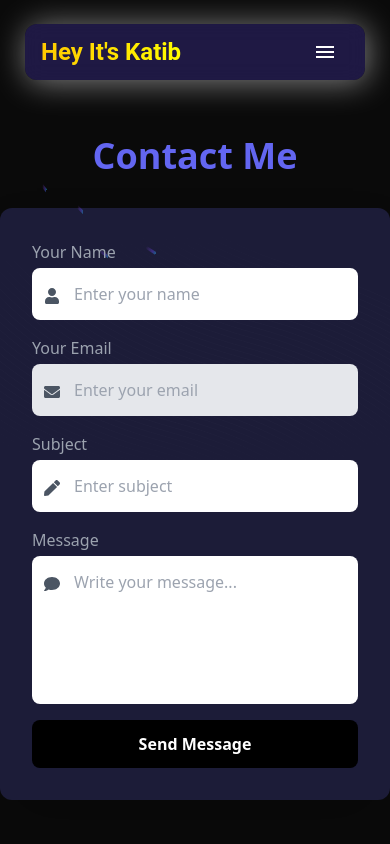
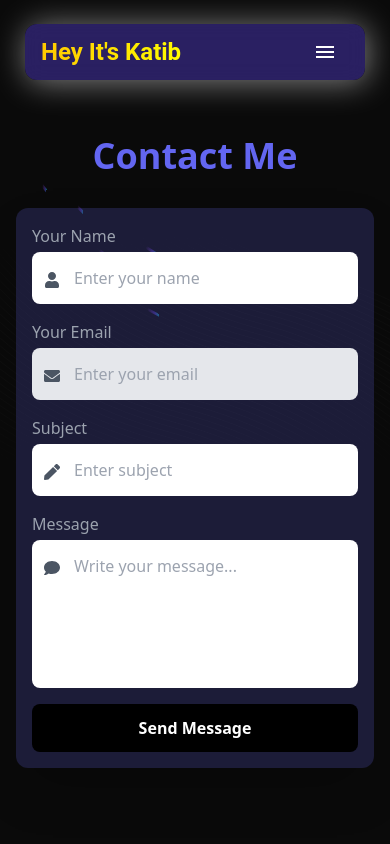
Before and after one commit to ansari-katib/my-portfolio-with-frontend-backend, a React (Vite) app in the folder frontend/: page /contact in a window 390 px wide. Shown: the top 844 px of the page. Built offline with nearby package versions, Linux system fonts and the light colour scheme.

Commit message:
updated the scroll

```diff
--- a/frontend/src/App.css
+++ b/frontend/src/App.css
@@ -0,0 +1,24 @@
+
+*{
+    scrollbar-width : thin;
+    scrollbar-color: #6a11cb #230e5c;
+}
+
+*::-webkit-scrollbar{
+    width: 10px;
+    height: 10px;
+}
+
+*::-webkit-scrollbar-track{
+    background : #f0f0f0;
+    border-radius: 10px;
+}
+
+*::-webkit-scrollbar-thumb{
+    background: linear-gradient(180deg , #8052ae , #052254);
+    border-radius: 10px;
+}
+
+*::-webkit-scrollbar-thumb:hover{
+    background: #555;
+}
--- a/frontend/src/App.jsx
+++ b/frontend/src/App.jsx
@@ -6,7 +6,7 @@ import HomePage from './Routes/Home'
 import ExperiencePage from './Routes/Experience'
 import ProjectsPage from './Routes/Projects'
 import ContactPage from './Routes/Contact'
-
+import './App.css';
 
 
 function App() {
--- a/frontend/src/Components/MyProject.jsx
+++ b/frontend/src/Components/MyProject.jsx
@@ -56,12 +56,13 @@ const MyProject = () => {
     return (
         <>
             <section id="projects" className="py-12 text-gray-200">
-                <h2 className="text-5xl font-bold text-center text-indigo-500 mb-8">Projects</h2>
-                <div className="container mx-auto grid grid-cols-1 w-[90%] md:grid-cols-2 lg:grid-cols-3 gap-8">
+                <h2 className="text-5xl font-bold text-center  text-indigo-500 mb-8">Projects</h2>
+                <div className="container mx-auto grid justify-items-center grid-cols-1 w-[90%] md:grid-cols-2 lg:grid-cols-3 gap-8">
+
                     {projects.map((project, index) => (
                         <div
                             key={index}
-                            className="relative group max-w-2xl rounded-2xl p-[3px] bg-gradient-to-r from-indigo-700 via-purple-700 to-blue-500 shadow-xl hover:scale-105 transition-transform duration-200"
+                            className="relative group max-w-xl rounded-2xl p-[3px] bg-gradient-to-r from-indigo-700 via-purple-700 to-blue-500 shadow-xl hover:scale-105 transition-transform duration-200"
                         >
                             <div className="bg-gray-900/70 backdrop-blur-md rounded-2xl p-2 h-full flex flex-col">
                                 {/* Project Image */}
@@ -104,7 +105,7 @@ const MyProject = () => {
                             </div>
                         </div>
                     ))}
-                </div>
+                    </div>
                 <div className='mt-5 md:mt-10 pl-6 md:pl-32'>
                     <a href={'/projects'} className='text-indigo-500 font-medium text-xl' >
                         See More of my project ...
--- a/frontend/src/Components/Navbar.jsx
+++ b/frontend/src/Components/Navbar.jsx
@@ -38,7 +38,7 @@ function Navbar() {
         position="static"
         sx={{
           borderRadius: 3,
-          backgroundColor: "rgba(46, 35, 108, 0.6)",
+          backgroundColor: "rgba(46, 35, 108, 0.9)",
           width: '100%',
           backdropFilter: "blur(10px)",
           maxWidth: { xs: '95%', sm: '85%', md: '75%', lg: '65%' },
--- a/frontend/src/Components/ui/Scroll.jsx
+++ b/frontend/src/Components/ui/Scroll.jsx
@@ -42,9 +42,9 @@ export const Timeline = ({
                         <div
                             className="sticky flex flex-col md:flex-row z-40 items-center top-40 self-start max-w-xs lg:max-w-sm md:w-full">
                             <div
-                                className="h-10 absolute left-3 md:left-3 w-10 rounded-full bg-white dark:bg-black flex items-center justify-center">
+                                className="h-10 absolute left-3 md:left-3 w-10 rounded-full bg-white dark:bg-gradient-to-r from-indigo-600 via-purple-600 to-blue-600 flex items-center justify-center">
                                 <div
-                                    className="h-4 w-4 rounded-full bg-neutral-200 dark:bg-neutral-800 border border-neutral-300 dark:border-neutral-700 p-2" />
+                                    className="h-4 w-4 rounded-full bg-neutral-200 border border-neutral-300 dark:border-neutral-700 p-2" />
                             </div>
                             <h3
                                 className="hidden md:block text-xl md:pl-20 md:text-5xl font-bold text-neutral-500 dark:text-neutral-500 ">
--- a/frontend/src/Routes/Contact.jsx
+++ b/frontend/src/Routes/Contact.jsx
@@ -55,12 +55,12 @@ function Contact() {
     <>
       <Navbar />
       <BackgroundBeamsDemo />
-      <section className="py-12 min-h-screen flex flex-col items-center ">
+      <section className="py-12 px-4 min-h-screen flex flex-col items-center ">
         <h2 className="text-4xl md:text-5xl font-bold text-indigo-500 mb-8 text-center">Contact Me</h2>
 
         <form
           onSubmit={handleSubmit}
-          className="w-full max-w-lg p-8 rounded-xl bg-indigo-500/20 shadow-2xl space-y-4"
+          className="w-full max-w-lg p-4 sm:p-8 rounded-xl bg-indigo-500/20 shadow-2xl space-y-4"
         >
           {/* Name */}
           <div className="flex flex-col relative">
--- a/frontend/src/Routes/Projects.jsx
+++ b/frontend/src/Routes/Projects.jsx
@@ -86,11 +86,11 @@ function Projects() {
 
       <section id="projects" className="py-12 text-gray-200">
         <h2 className="text-5xl font-bold text-center text-indigo-500 mb-8">Projects</h2>
-        <div className="container mx-auto grid grid-cols-1 w-[90%] md:grid-cols-2 lg:grid-cols-3 gap-8">
+        <div className="container mx-auto grid grid-cols-1 justify-items-center w-[90%] md:grid-cols-2 lg:grid-cols-3 gap-8">
           {projects.map((project, index) => (
             <div
               key={index}
-              className="relative group max-w-2xl rounded-2xl p-[3px] bg-gradient-to-r from-indigo-700 via-purple-700 to-blue-500 shadow-xl hover:scale-105 transition-transform duration-200"
+              className="relative group max-w-xl rounded-2xl p-[3px] bg-gradient-to-r from-indigo-700 via-purple-700 to-blue-500 shadow-xl hover:scale-105 transition-transform duration-200"
             >
               <div className="bg-gray-900/70 backdrop-blur-md rounded-2xl p-2 h-full flex flex-col">
                 {/* Project Image */}
```
